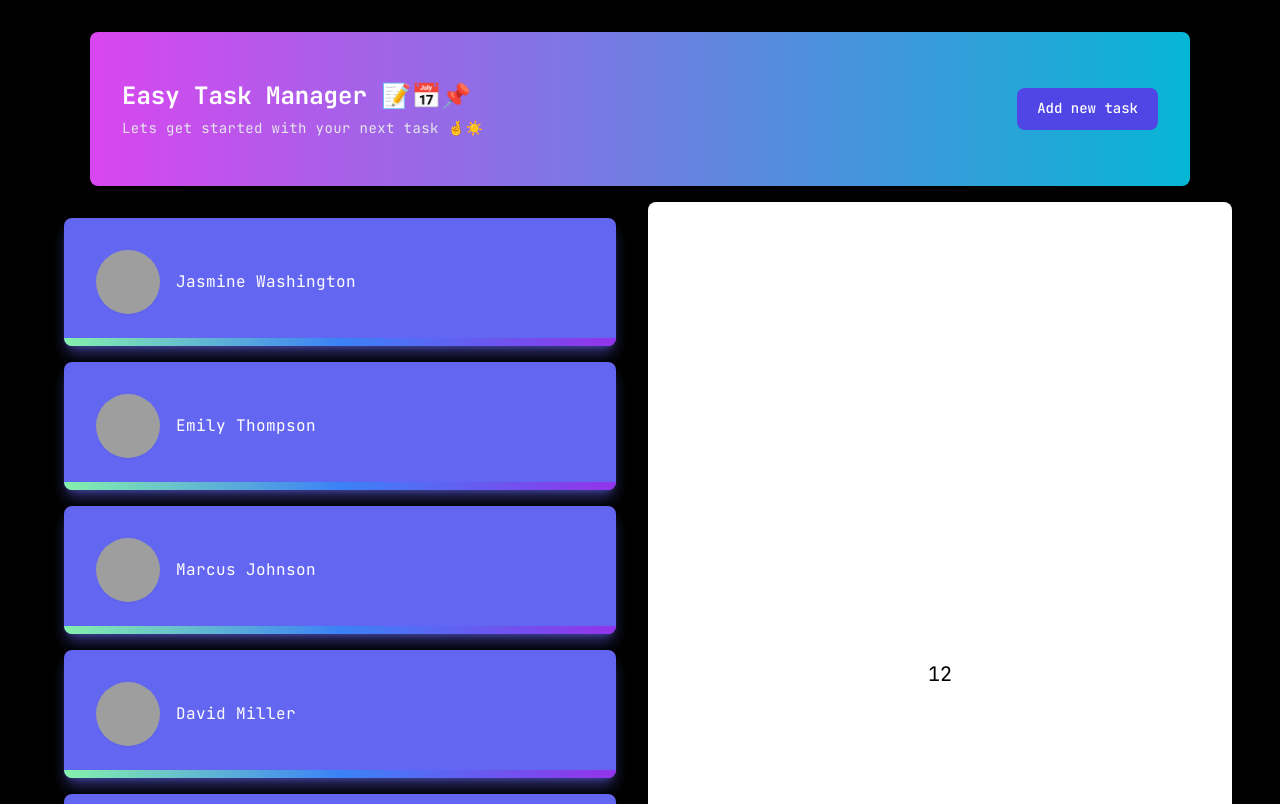
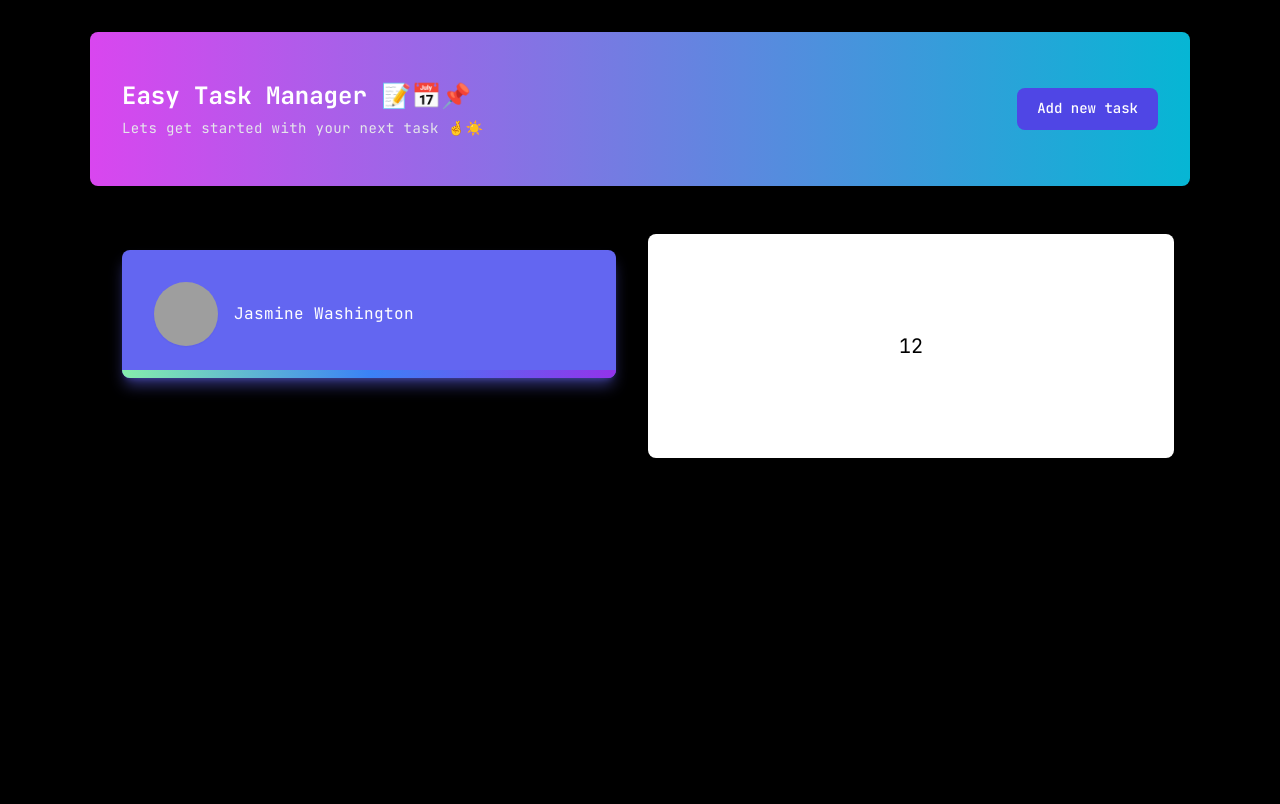
Before and after one commit to fdasabino/first-angular-app, an Angular app: page / in a window 1280 px wide. Shown: the top 804 px of the page. Built offline with nearby package versions, Linux system fonts and the light colour scheme; grey boxes are pictures that could not be loaded.

Commit message:
chore: Update user and main components with grid layout

```diff
--- a/src/app/app.component.html
+++ b/src/app/app.component.html
@@ -1,13 +1,11 @@
 <app-header></app-header>
-<main class="container mx-auto p-4">
+<main>
     <div class="grid lg:grid-cols-2 gap-4">
         <div class="row-span-full p-4 rounded-lg shadow-md">
             <ul id="users" class="space-y-4">
-                <ng-container *ngFor="let user of users">
-                    <li>
-                        <app-user [user]="user"></app-user>
-                    </li>
-                </ng-container>
+                <li>
+                    <app-user></app-user>
+                </li>
             </ul>
         </div>
         <div
--- a/src/app/components/user/user.component.html
+++ b/src/app/components/user/user.component.html
@@ -4,13 +4,14 @@
     <div class="flex justify-start items-center gap-4">
         <div class="hidden sm:block sm:shrink-0">
             <img
-                alt="{{ user.name }}"
-                src="{{ user.avatar }}"
+                alt="{{ selectedUser.name }}"
+                [src]="selectedUser.avatar"
                 class="size-16 rounded-full object-cover shadow-sm"
             />
         </div>
-        <span>{{ user.name }}</span>
+        <span>{{ selectedUser.name }}</span>
     </div>
+
     <span
         class="absolute inset-x-0 bottom-0 h-2 bg-gradient-to-r from-green-300 via-blue-500 to-purple-600"
     ></span>
--- a/src/app/components/user/user.component.ts
+++ b/src/app/components/user/user.component.ts
@@ -1,4 +1,7 @@
 import { Component, Input } from '@angular/core';
+import { DUMMY_USERS } from '../../../../data/dummy-users';
+
+const randomUser = Math.floor(Math.random() * DUMMY_USERS.length);
 
 @Component({
     selector: 'app-user',
@@ -7,5 +10,5 @@ import { Component, Input } from '@angular/core';
     templateUrl: './user.component.html',
 })
 export class UserComponent {
-    @Input() user: any;
+    public selectedUser = DUMMY_USERS[randomUser];
 }
--- a/src/styles.scss
+++ b/src/styles.scss
@@ -67,7 +67,7 @@ main {
     padding: 1rem;
     min-height: 100dvh;
     max-width: 1100px;
-    margin: 0 auto;
+    margin: 2rem auto;
 }
 
 h1,
```
